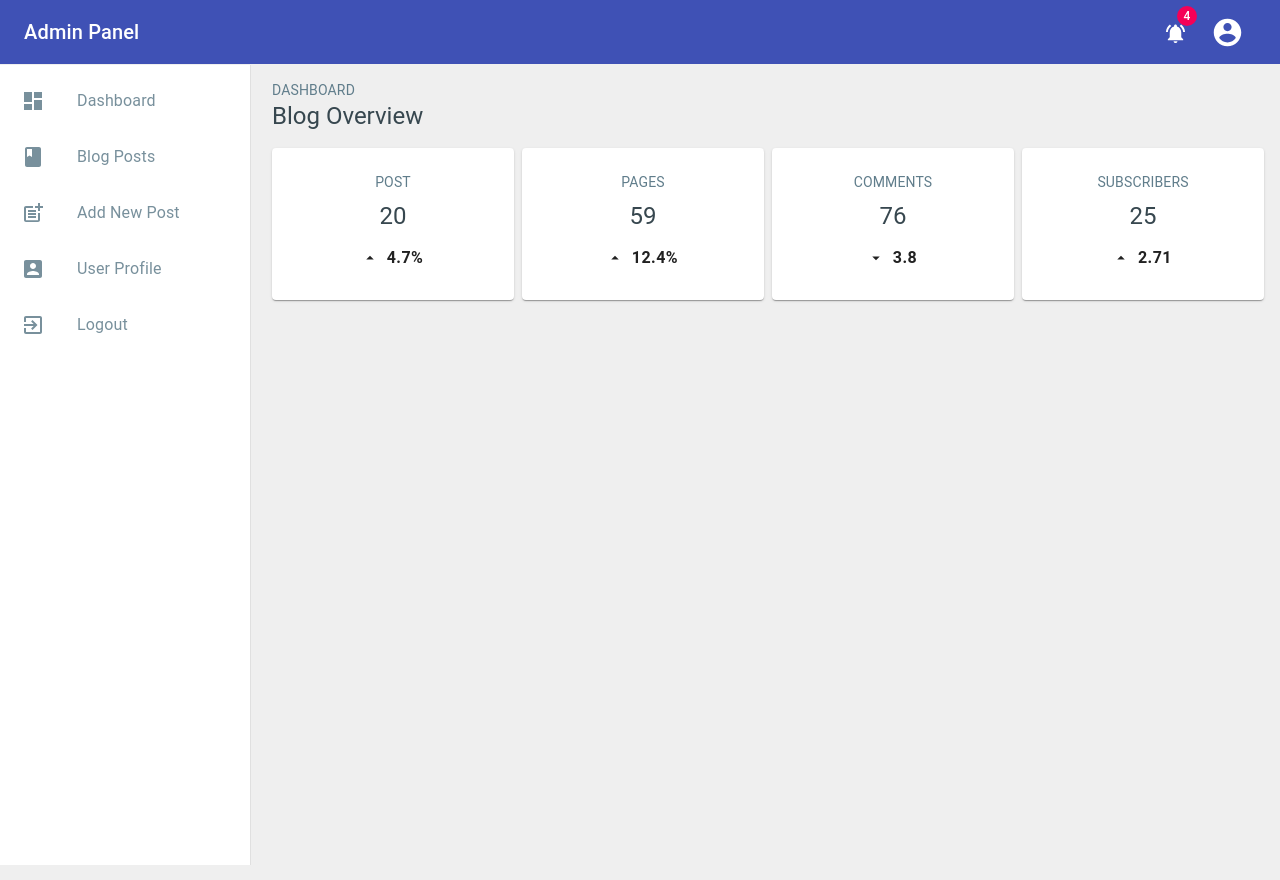
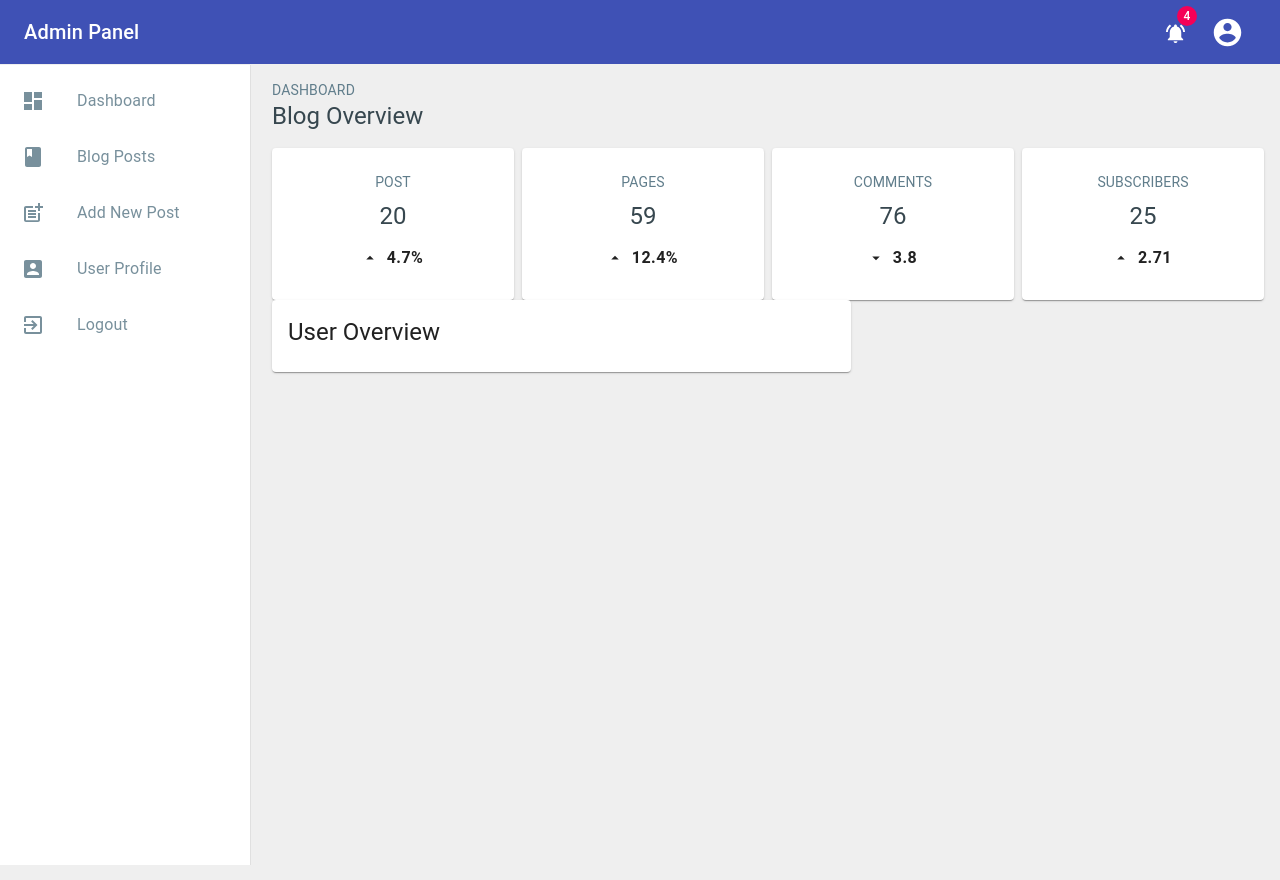
Before and after one commit to yuvraj1107thapa/Dashboard-ReactJS, a React (Create React App) app: page / in a window 1280 px wide. Built offline with nearby package versions, Linux system fonts and the light colour scheme.

Commit message:
Added dummy data

```diff
--- /dev/null
+++ b/src/components/blog/UserOverview.js
@@ -0,0 +1,22 @@
+import React from 'react'
+import { Box, Grid, Card, CardContent, Typography } from '@material-ui/core'
+import { useStyles } from '../views/ViewStyles'
+
+
+export default function UserByOverview() {
+    const classes = useStyles();
+    return <Box className={classes.section}>
+        <Grid container>
+            <Grid item xs={12} sm={7}>
+                <Card>
+                    <CardContent>
+                        <Typography variant="h5" component="h6">
+                            User Overview
+                        </Typography>
+                    </CardContent>
+                </Card>
+            </Grid>
+            <Grid item xs={12} sm={5}></Grid>
+        </Grid>
+    </Box>
+}
--- a/src/components/views/Dashboard.js
+++ b/src/components/views/Dashboard.js
@@ -12,6 +12,7 @@ import { useStyles } from './ViewStyles'
 import ArrowDropDownIcon from '@material-ui/icons/ArrowDropDown';
 import ArrowDropUpIcon from '@material-ui/icons/ArrowDropUp';
 import { randomValueGenerator } from '../../utils/StatsData';
+import UserByOverview from '../blog/UserOverview';
 
 export default function Dashboard() {
     const classes = useStyles();
@@ -70,6 +71,8 @@ export default function Dashboard() {
                     </Grid>
                 )}
             </Grid>
+            {/* User overview section */}
+            <UserByOverview />
         </Box>
     )
 }
```
